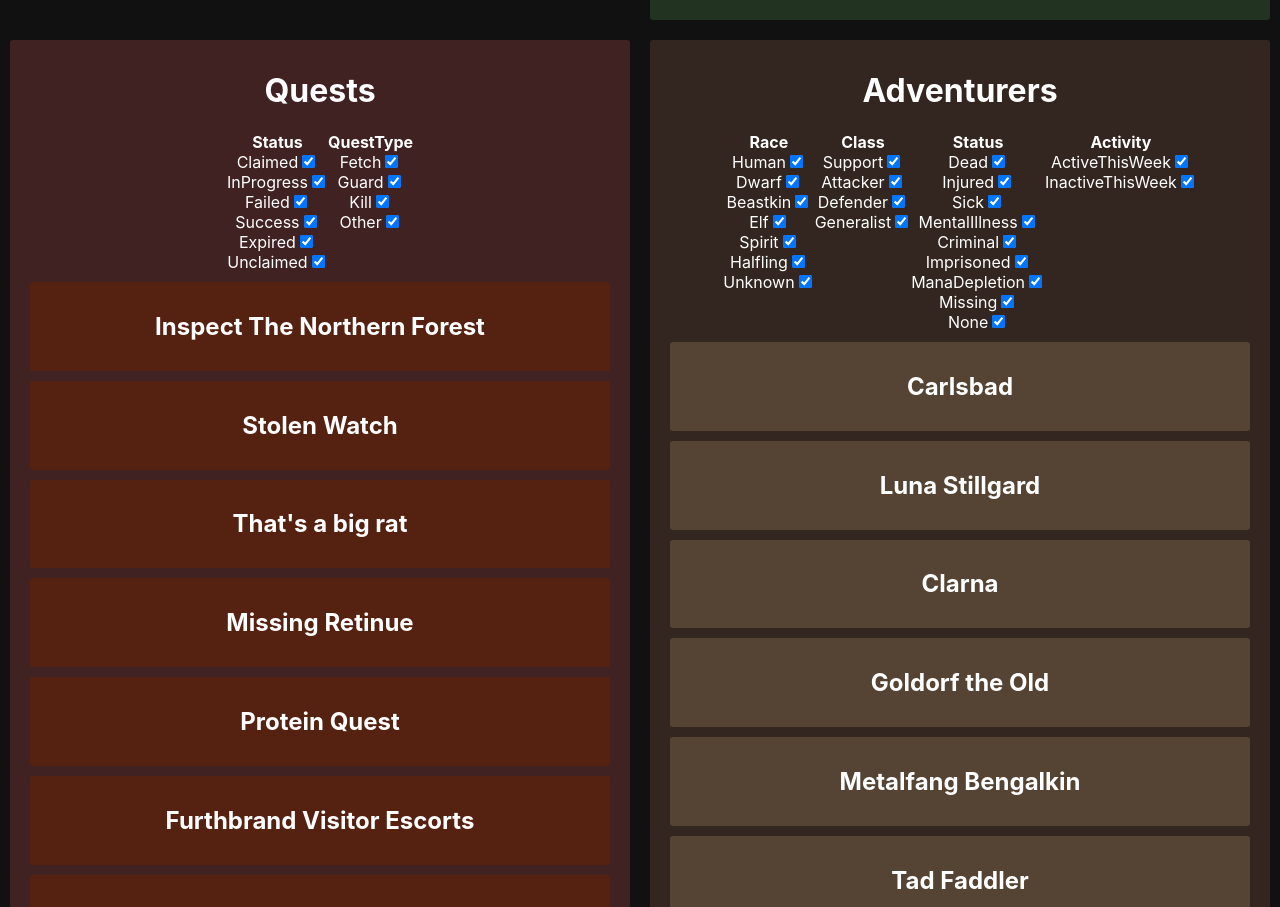
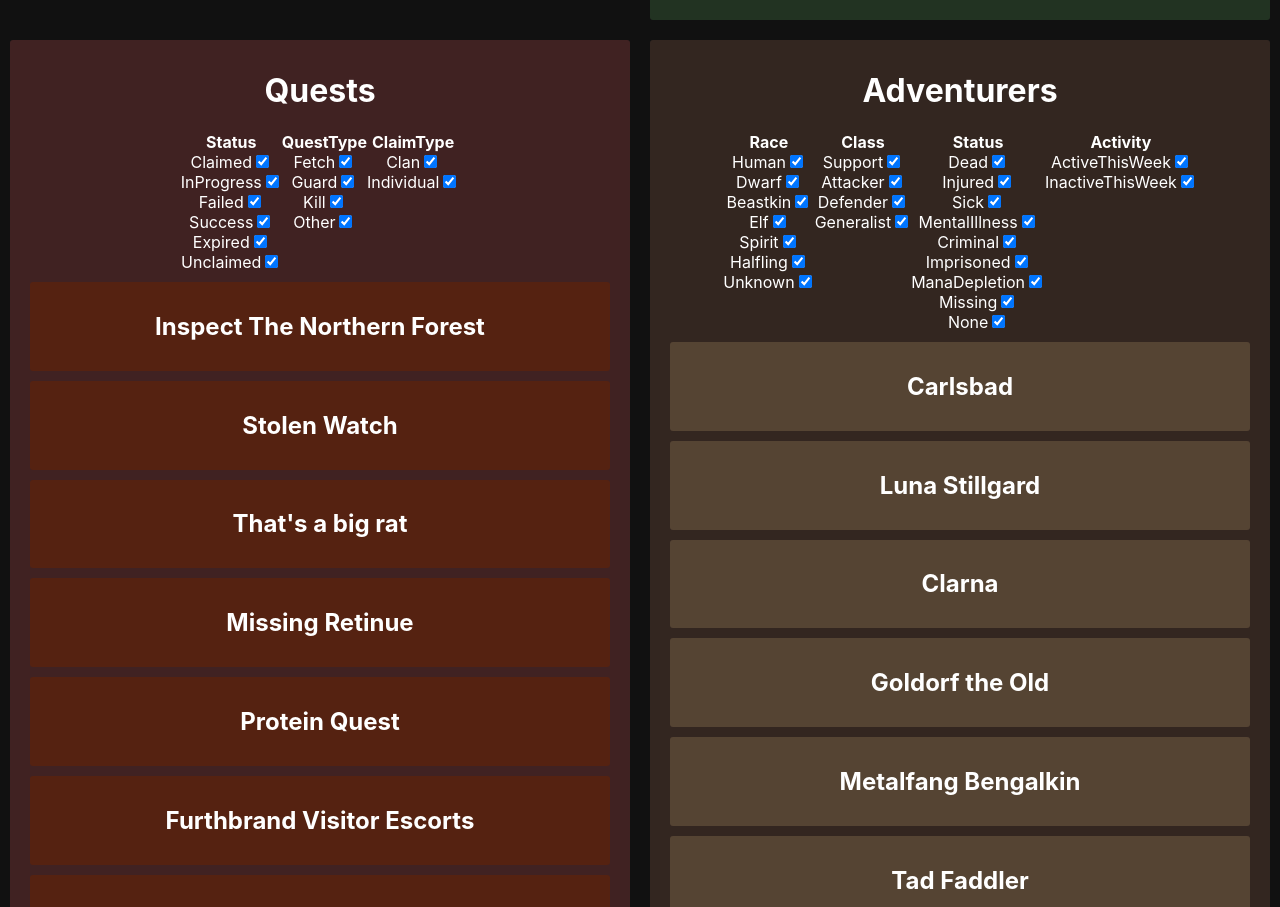
Before and after one commit to claytonweller/fantasy, a React (Create React App) app: page / in a window 1280 px wide. Shown: the part 1280-2187 px from the top of the page. Built offline with nearby package versions, Linux system fonts and the light colour scheme.

Commit message:
Filter quests by clan or individual

```diff
--- a/src/components/QuestCard.tsx
+++ b/src/components/QuestCard.tsx
@@ -28,6 +28,7 @@ export default function QuestCard(props: {
     description,
     questRank,
     status,
+    claimType
   } = quest;
 
   const partyComponents = createPartyComponents({
@@ -45,8 +46,13 @@ export default function QuestCard(props: {
     status,
     typeSpecificFilters,
   );
+  const isClaimTypeMatch = setVisibilityFromFilterState(
+    "ClaimType",
+    claimType,
+    typeSpecificFilters,
+  );
 
-  const isVisible = isStatusMatch && isQuestTypeMatch;
+  const isVisible = isStatusMatch && isQuestTypeMatch && isClaimTypeMatch;
 
   return (
     <div style={{ display: isVisible ? "block" : "none" }}>
--- a/src/components/Quests.tsx
+++ b/src/components/Quests.tsx
@@ -4,7 +4,7 @@ import { IRules } from "data/getRules";
 import { CardTypes } from "types/Card";
 import QuestCard from "./QuestCard";
 import { getQuests } from "data/getQuests";
-import { QuestStatus, QuestTypes } from "types/Quest";
+import { QuestClaimType, QuestStatus, QuestTypes } from "types/Quest";
 import { useEnumFilterState } from "hooks/useEnumFilterState";
 
 export default function Quests(props: {
@@ -16,7 +16,8 @@ export default function Quests(props: {
   const { cardTypeFilters, search, rules, makeSearchable } = props;
   const statusFilter = useEnumFilterState(QuestStatus, "Status");
   const questTypeFilter = useEnumFilterState(QuestTypes, "QuestType");
-  const typeSpecificFilters = [statusFilter, questTypeFilter];
+  const claimTypeFilter = useEnumFilterState(QuestClaimType, "ClaimType")
+  const typeSpecificFilters = [statusFilter, questTypeFilter, claimTypeFilter];
   const quests = getQuests();
   const allQuests = quests.map((q, i) => {
     return (
```
